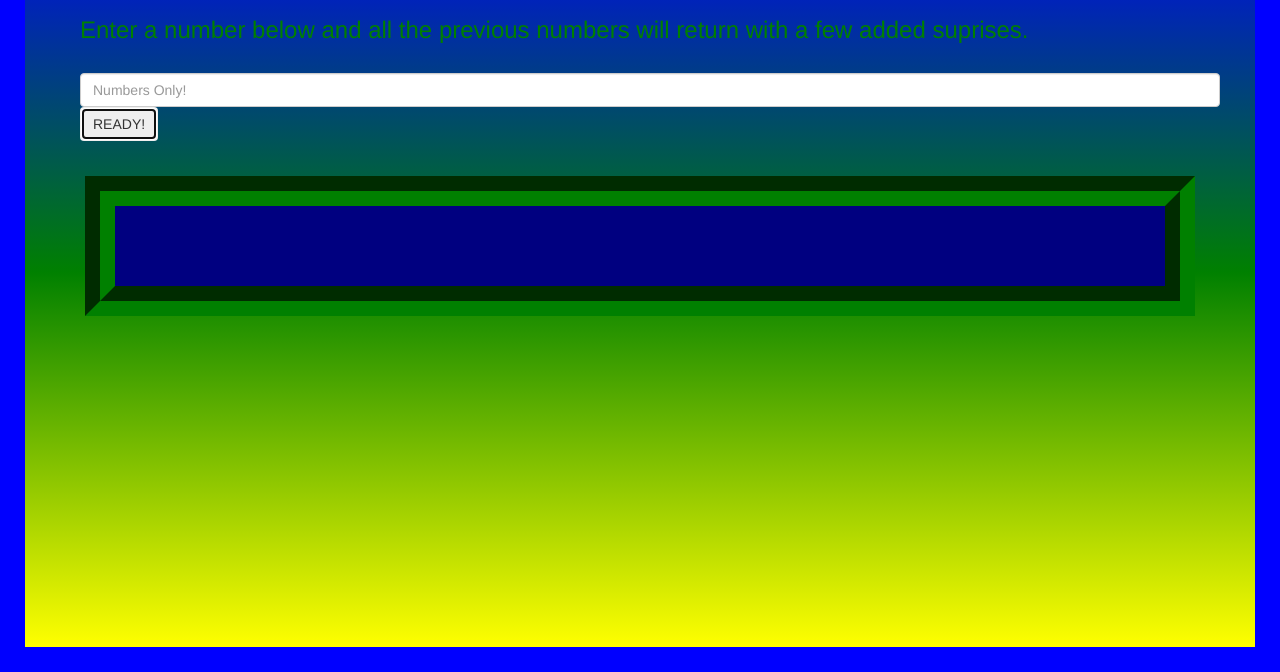
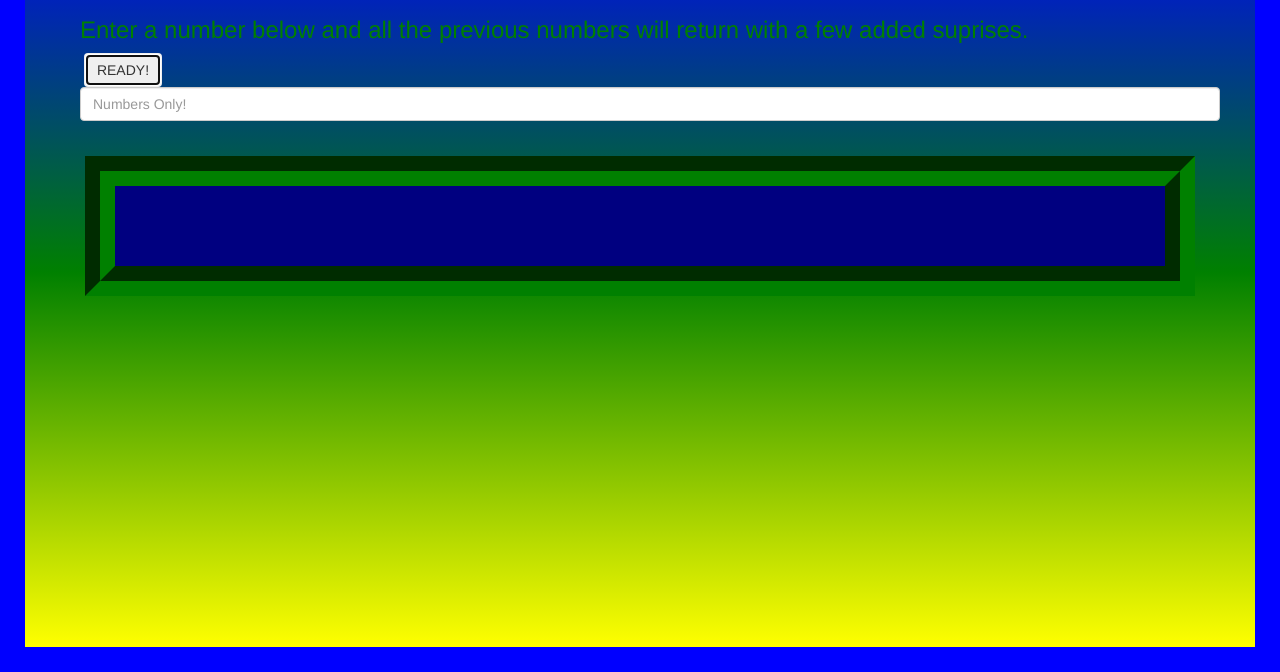
Before and after one commit to lioness3/code-review-3, a plain HTML site: page index.html in a window 1280 px wide. Both pictures are taken after a click on the button "READY!". Shown: the part 128-800 px from the top of the page. Drawn offline with Linux system fonts and the light colour scheme.

Commit message:
move button above input line

```diff
--- a/css/styles.css
+++ b/css/styles.css
@@ -14,6 +14,9 @@ h1{
 h3{
   color: green;
 }
+#userInput{
+  display:none;
+}
 .visualDisplay {
   display: none;
   margin:20px;
--- a/index.html
+++ b/index.html
@@ -13,10 +13,10 @@
       <form class="form-group" action="index.html" method="post">
         <h1>Dave, Beep and Boop!</h1>
         <h3>Enter a number below and all the previous numbers will return with a few added suprises.</h3
-        <div class="form-group row">
+        <div class="form-group">
           <label for="userInput"></label>
+          <button class="btn btn-outline-info" name"button" type="submit">READY!</button>
           <input id="userInput"class="form-control form-control-lg" type="text" placeholder="Numbers Only!">
-          <button class="btn btn-outline-info" name"button" type="submit">READY!</button>
         </div>
       </form>
       <div class="visualDisplay">
--- a/js/scripts.js
+++ b/js/scripts.js
@@ -3,6 +3,7 @@
 $(document).ready(function(){
   $(".form-group").submit(function(event){
     $(".visualDisplay").toggle();
+    $("#userInput").toggle();
 
 
 
```
